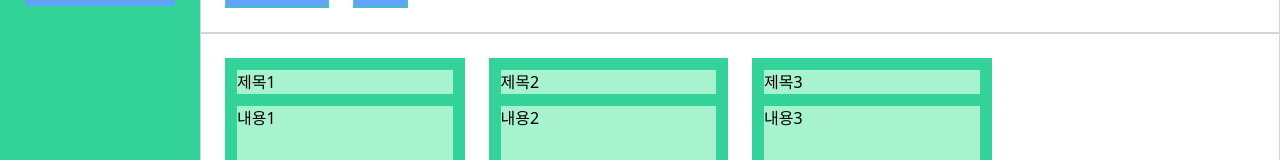
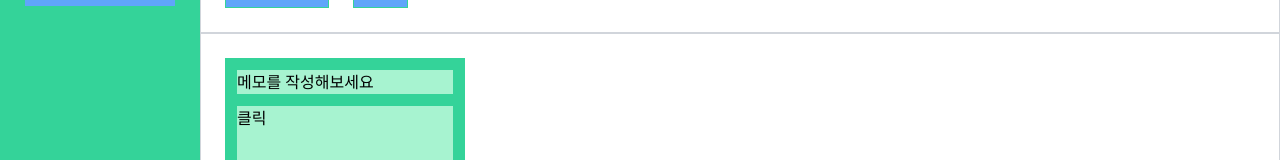
Before and after one commit to aiden0413/project1, a React (Create React App) app in the folder memoproject/: page / in a window 1280 px wide. Shown: the part 401-561 px from the top of the page. Built offline with nearby package versions, Linux system fonts and the light colour scheme.

Commit message:
메모 데이터 배열에 json파일을 담을 수 있도록 변경

```diff
--- a/memoproject/src/components/MemoProject.js
+++ b/memoproject/src/components/MemoProject.js
@@ -8,10 +8,14 @@ import Footer from "./Footer";
 
 function MemoProject() {
     const [data, setData] = useState({
-        memolist: [
-            {id: uuid(), title: "제목1", content: "내용1", date: "날짜1"},
-            {id: uuid(), title: "제목2", content: "내용2", date: "날짜2"},
-            {id: uuid(), title: "제목3", content: "내용3", date: "날짜3"}
+        memolist: [{
+            id: uuid(),
+            title: "메모를 작성해보세요",
+            content: "클릭",
+            date: "2021-01-01",
+            title_json: null,
+            content_json: null,
+            },
         ],
     })
 
@@ -26,10 +30,10 @@ function MemoProject() {
     }
     const handleSave = (id, update) => {
         if(data.memolist.some(memo => memo.id == id)){
-            setData({memolist: data.memolist.map(memo => memo.id == id ? {id: memo.id, title: update.title, content: update.content, date: update.date} : memo)});
+            setData({memolist: data.memolist.map(memo => memo.id == id ? {id: memo.id, title: update.title, content: update.content, date: update.date, title_json:update.title_json, content_json:update.title_json} : memo)});
         }
         else{
-            setData({memolist: [{id: id, title: update.title, content: update.content, date: update.date}].concat(data.memolist)});
+            setData({memolist: [{id: id, title: update.title, content: update.content, date: update.date, title_json:update.title_json, content_json:update.title_json}].concat(data.memolist)});
         }
     }
 
```
